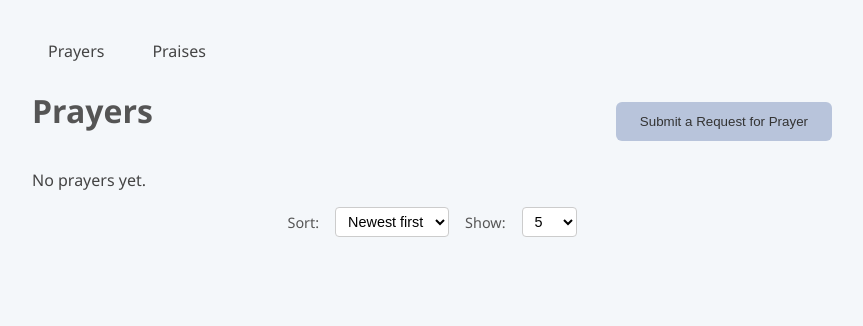
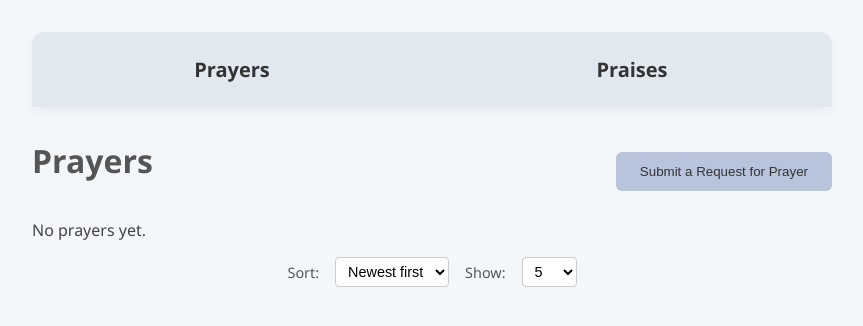
Before and after one commit to veasey/praywall, a PHP site: template templates/frontend/prayers/view.twig in a window 1280 px wide. Shown: the part 86-412 px from the top of the page, without its empty margins (208-1071 px from the left). Run offline with PHP 8.4, Linux system fonts and the light colour scheme; the template is opened without the code that fills it, so the values that code supplies are empty; some libraries are stand-ins or nearby versions.

Commit message:
update tab styling

```diff
--- a/public/css/style.css
+++ b/public/css/style.css
@@ -203,23 +203,37 @@ button:hover {
   }
 }
 
-/* ========== Tabs & Toggles ========== */
+/* ========== Tabs ========== */
 .tab-bar {
   display: flex;
-  gap: 1rem;
-  margin-bottom: 1rem;
+  margin-bottom: 2rem;
+  border-radius: 12px 12px 0 0;
+  overflow: hidden;
+  background-color: #f0f4f8;
+  box-shadow: 0 4px 12px rgba(0, 0, 0, 0.05);
 }
 
 .tab {
-  padding: 0.5rem 1rem;
-  border-bottom: 3px solid transparent;
+  flex: 1;
+  text-align: center;
+  padding: 1.5rem 0;
+  font-size: 1.25rem;
+  font-weight: 600;
   text-decoration: none;
-  color: inherit;
+  color: #333;
+  background-color: #e2e8f0;
+  transition: all 0.3s ease;
+  border: none;
+}
+
+.tab:hover {
+  background-color: #d1dbe8;
 }
 
 .tab.active {
-  border-color: #007BFF;
-  font-weight: bold;
+  background-color: #007BFF;
+  color: white;
+  box-shadow: inset 0 -4px 0 #0056b3;
 }
 
 .inline-toggle {
```
